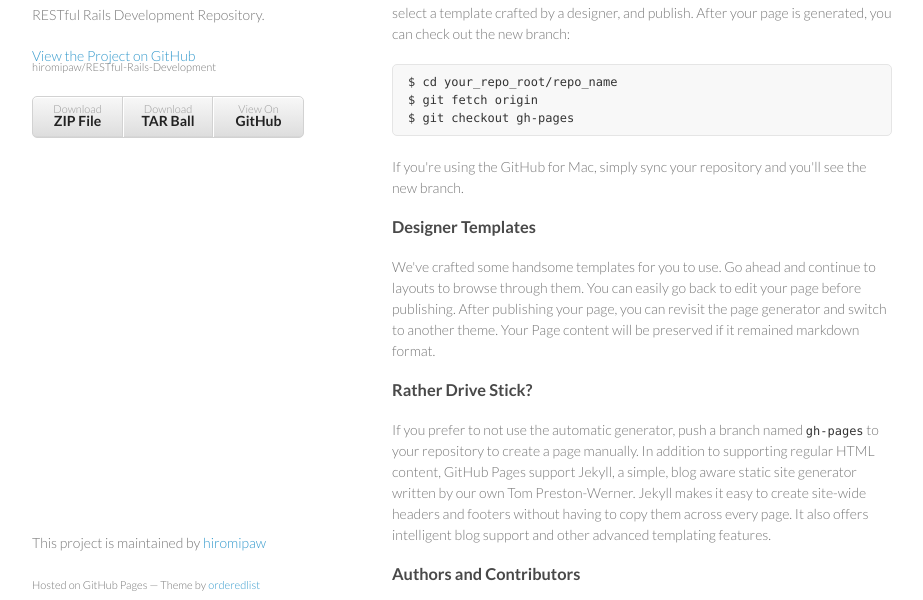
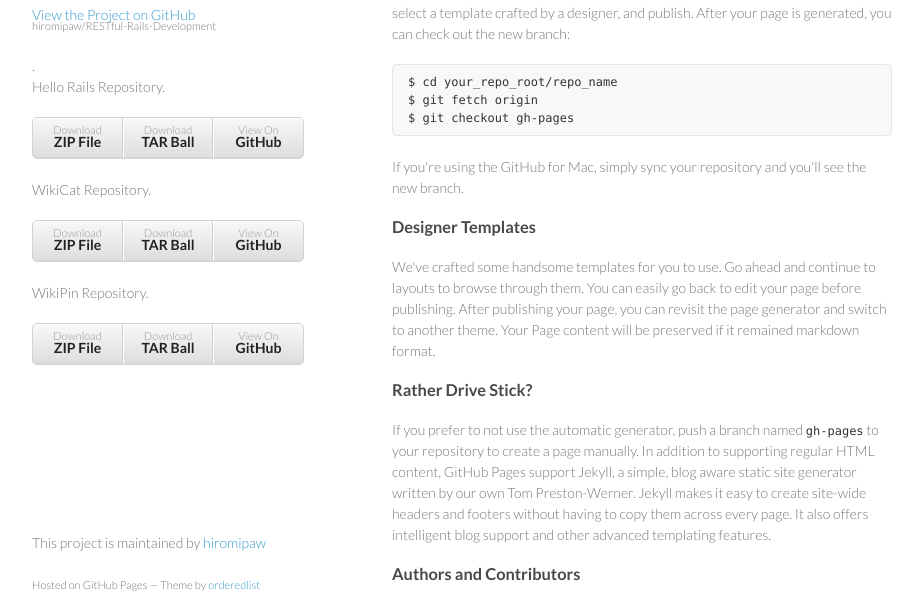
Before and after one commit to hiromipaw/RESTful-Rails-Development, a plain HTML site: page index.html in a window 1280 px wide. Shown: the part 136-736 px from the top of the page, without its empty margins (178-1101 px from the left). Drawn offline with Linux system fonts and the light colour scheme.

Commit message:
Update index.html

```diff
--- a/index.html
+++ b/index.html
@@ -17,16 +17,30 @@
       <header>
         <h1>Restful-rails-development</h1>
 
-        <p>RESTful Rails Development Repository.</p>
+        <p class="view"><a href="https://github.com/hiromipaw/RESTful-Rails-Development">View the Project on GitHub <small>hiromipaw/RESTful-Rails-Development</small></a></p>.
 
-        <p class="view"><a href="https://github.com/hiromipaw/RESTful-Rails-Development">View the Project on GitHub <small>hiromipaw/RESTful-Rails-Development</small></a></p>
+        <p>Hello Rails Repository.</p>
+        <ul>
+          <li><a href="https://github.com/hiromipaw/hello_rails/zipball/master">Download <strong>ZIP File</strong></a></li>
+          <li><a href="https://github.com/hiromipaw/hello_rails/tarball/master">Download <strong>TAR Ball</strong></a></li>
+          <li><a href="https://github.com/hiromipaw/hello_rails">View On <strong>GitHub</strong></a></li>
+        </ul>
 
 
+        <p>WikiCat Repository.</p>
         <ul>
           <li><a href="https://github.com/hiromipaw/wikicat/zipball/master">Download <strong>ZIP File</strong></a></li>
           <li><a href="https://github.com/hiromipaw/wikicat/tarball/master">Download <strong>TAR Ball</strong></a></li>
           <li><a href="https://github.com/hiromipaw/wikicat">View On <strong>GitHub</strong></a></li>
         </ul>
+
+        <p>WikiPin Repository.</p>
+        <ul>
+          <li><a href="https://github.com/hiromipaw/wikipin/zipball/master">Download <strong>ZIP File</strong></a></li>
+          <li><a href="https://github.com/hiromipaw/wikipin/tarball/master">Download <strong>TAR Ball</strong></a></li>
+          <li><a href="https://github.com/hiromipaw/wikipin">View On <strong>GitHub</strong></a></li>
+        </ul>
+
       </header>
       <section>
         <h3>
```
